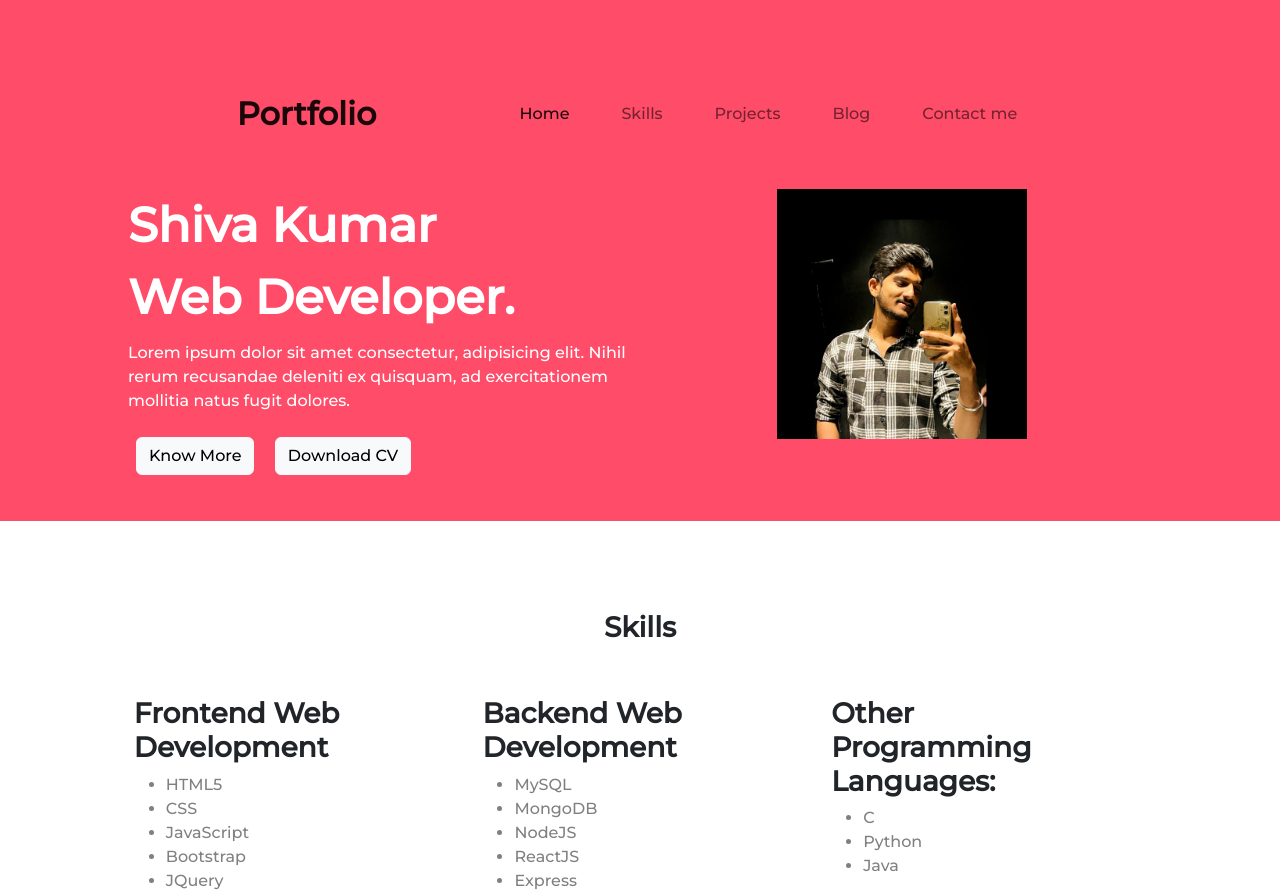
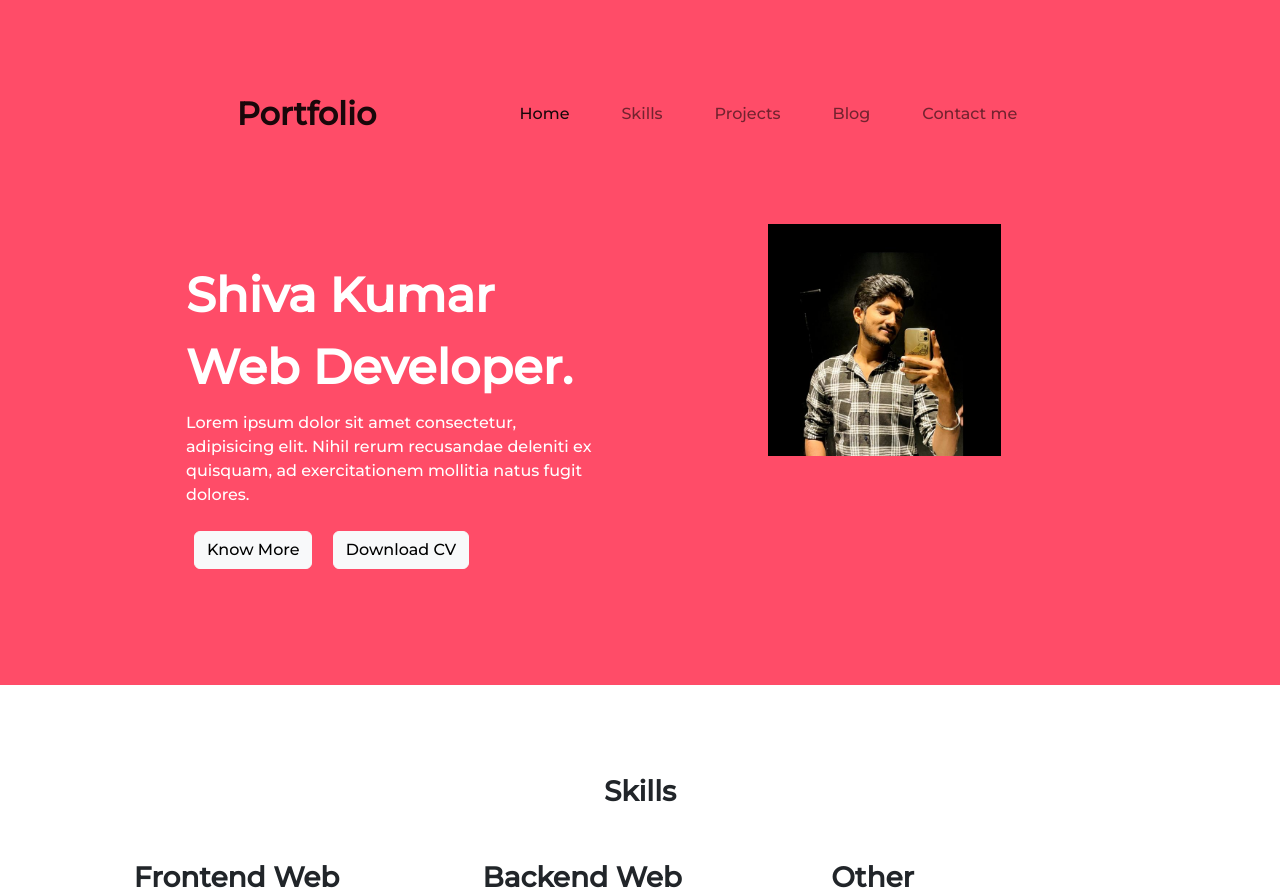
Before and after one commit to shivakumar2608/shiva-kumar-cv2, a PHP site: page /index.html in a window 1280 px wide. Shown: the top 893 px of the page. Run offline with PHP 8.4, Linux system fonts and the light colour scheme.

Commit message:
Update style.css

```diff
--- a/style.css
+++ b/style.css
@@ -27,6 +27,10 @@
 #Skills{
     padding: 7% 7%;
 }
+.section1{
+    padding: 35px;
+}
+
 h3{
     font-weight: bold;
     /* padding: 2%; */
```
